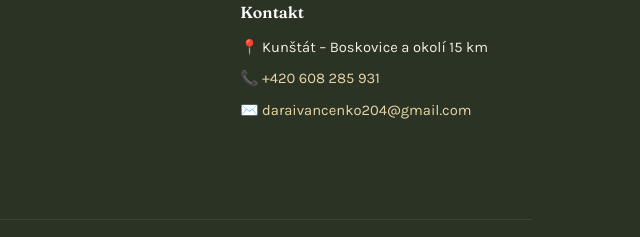
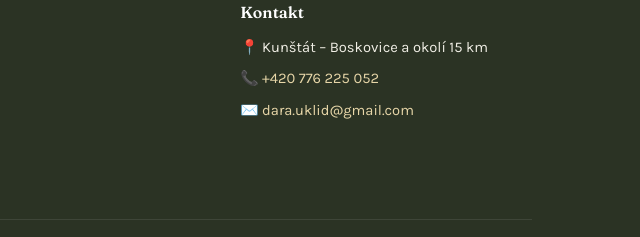
Before and after one commit to slavikkoxan1998/daria-uklid, a plain HTML site: page index.html in a window 1280 px wide. Shown: the part 3113-3350 px from the top of the page, 640-1280 px from the left. Drawn offline with nearby package versions, Linux system fonts and the light colour scheme.

Commit message:
Update index.html

```diff
--- a/index.html
+++ b/index.html
@@ -185,8 +185,8 @@
           <h4>Kontakt</h4>
           <ul>
             <li>📍 Kunštát – Boskovice a okolí 15 km</li>
-            <li>📞 <a href="tel:+420608285931">+420 608 285 931</a></li>
-            <li>✉️ <a href="meilto:daraivancenko204@gmail.com">daraivancenko204@gmail.com</a></li>
+            <li>📞 <a href="tel:+420 776 225 052">+420 776 225 052</a></li>
+            <li>✉️ <a href="meilto:dara.uklid@gmail.com">dara.uklid@gmail.com</a></li>
           </ul>
         </div>
       </div>
```
